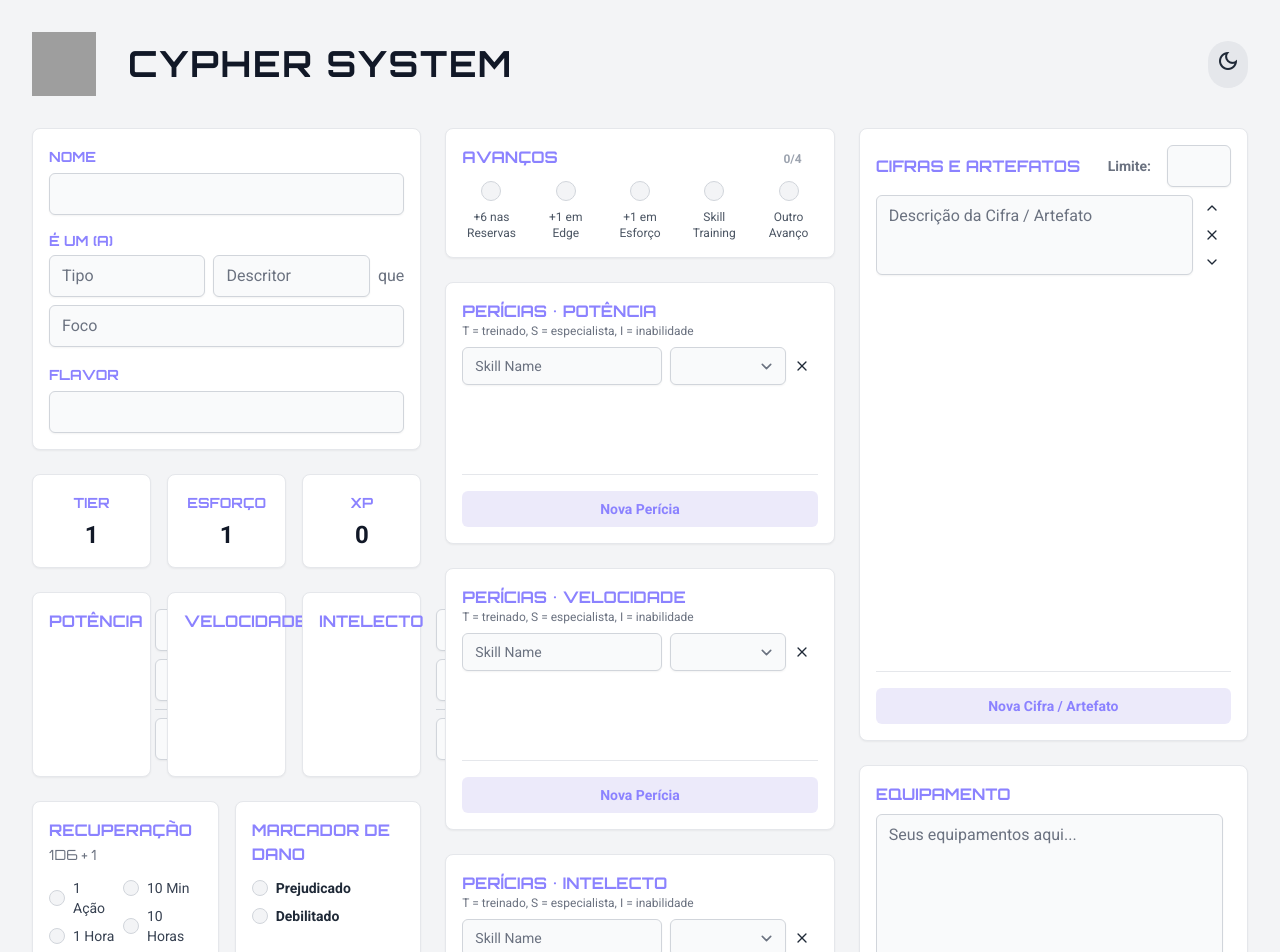
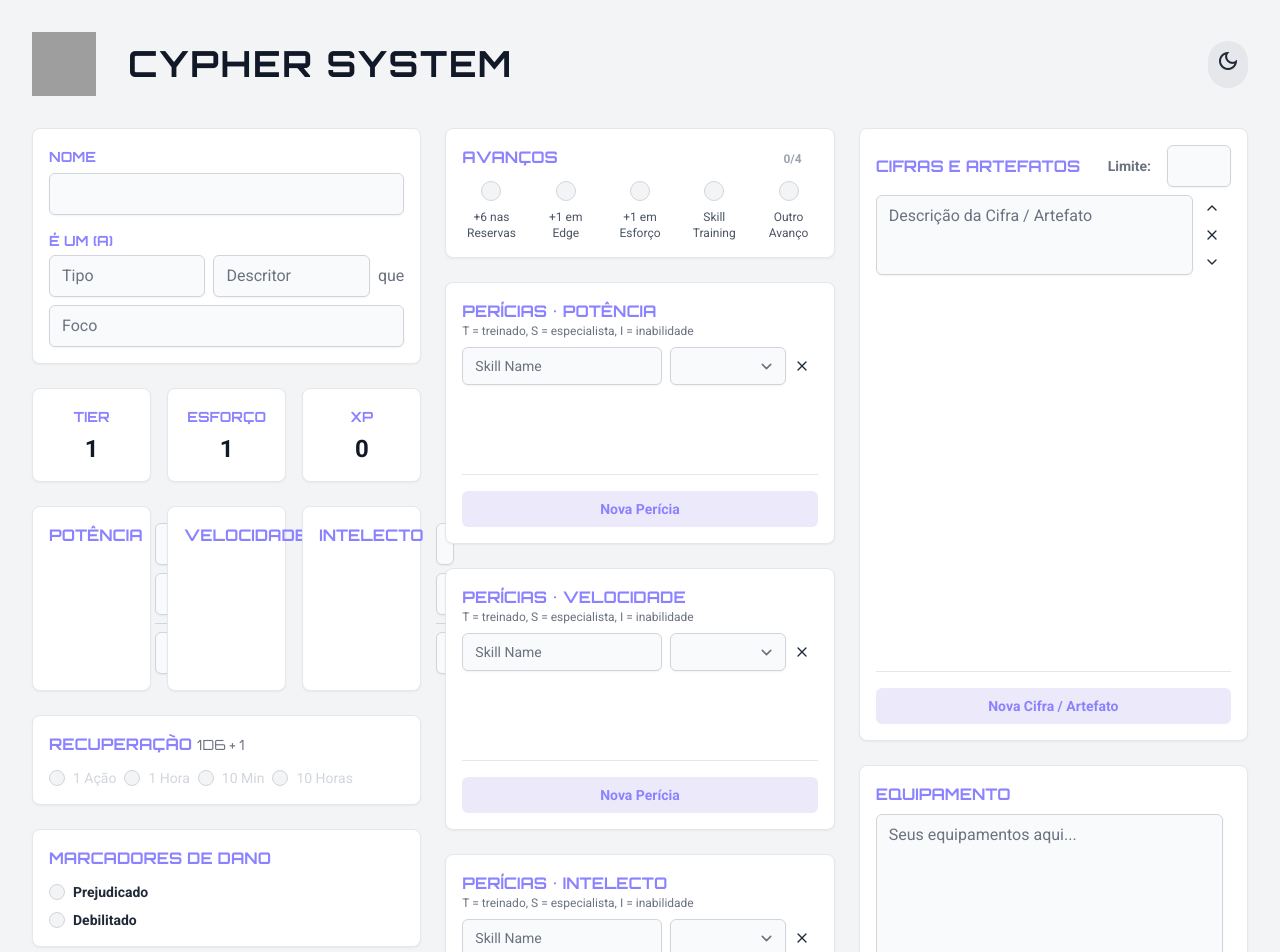
Before and after one commit to savioking/CypherSheet, an Angular app: page / in a window 1280 px wide. Shown: the top 952 px of the page. Built offline with nearby package versions, Linux system fonts and the light colour scheme; grey boxes are pictures that could not be loaded.

Commit message:
wip: mudanças iniciais para cypher v2

```diff
--- a/src/app/app.html
+++ b/src/app/app.html
@@ -23,7 +23,7 @@
             class="block w-full mt-1 rounded-md border-gray-300 dark:border-gray-600 bg-gray-50 dark:bg-gray-700 shadow-sm focus:border-primary focus:ring focus:ring-primary focus:ring-opacity-50 text-gray-900 dark:text-white"
             id="name" type="text" />
         </div>
-        <div class="mb-4">
+        <div >
           <p class="font-display text-sm uppercase text-primary font-bold">É um (a)</p>
           <div class="flex flex-col sm:flex-row sm:items-center mt-1 space-y-2 sm:space-y-0 sm:space-x-2">
             <input [(ngModel)]="sheet.type"
@@ -38,12 +38,12 @@
             class="block w-full mt-2 rounded-md border-gray-300 dark:border-gray-600 bg-gray-50 dark:bg-gray-700 shadow-sm focus:border-primary focus:ring focus:ring-primary focus:ring-opacity-50 text-gray-900 dark:text-white"
             placeholder="Foco" type="text" />
         </div>
-        <div>
+        <!-- <div>
           <label class="font-display text-sm uppercase text-primary font-bold" for="focus">Flavor</label>
           <input [(ngModel)]="sheet.flavor"
             class="block w-full mt-1 rounded-md border-gray-300 dark:border-gray-600 bg-gray-50 dark:bg-gray-700 shadow-sm focus:border-primary focus:ring focus:ring-primary focus:ring-opacity-50 text-gray-900 dark:text-white"
             id="flavor" type="text" />
-        </div>
+        </div> -->
       </div>
 
       <!-- Tier/Effort/XP Block -->
@@ -121,31 +121,31 @@
       </div>
 
       <!-- Recovery / Damage Block -->
-      <div class="grid grid-cols-1 md:grid-cols-2 gap-4">
+      <!-- <div class="grid grid-cols-1 md:grid-cols-2 gap-4"> -->
         <div class="bg-white dark:bg-gray-800 p-4 rounded-lg shadow-sm border border-gray-200 dark:border-gray-700">
           <h3 class="font-display uppercase text-primary font-bold mb-3">Recuperação <span
               class="text-sm font-normal text-gray-500 dark:text-gray-400">1d6 + {{sheet.tier}}</span></h3>
-          <div class="flex flex-row gap-2">
-            <div class="space-y-2 text-sm text-gray-700 dark:text-gray-300">
+          <div class="flex flex-row gap-2 text-sm text-gray-300 dark:text-gray-300">
+            <!-- <div class="space-y-2 text-sm text-gray-700 dark:text-gray-300"> -->
               <div class="flex items-center"><input [(ngModel)]="sheet.recovery[0]"
                   class="h-4 w-4 rounded border-gray-300 dark:border-gray-600 text-primary focus:ring-primary bg-gray-100 dark:bg-gray-900 dark:ring-offset-gray-800"
                   type="checkbox" /> <span class="ml-2">1 Ação</span></div>
               <div class="flex items-center"><input [(ngModel)]="sheet.recovery[2]"
                   class="h-4 w-4 rounded border-gray-300 dark:border-gray-600 text-primary focus:ring-primary bg-gray-100 dark:bg-gray-900 dark:ring-offset-gray-800"
                   type="checkbox" /> <span class="ml-2">1 Hora</span></div>
-            </div>
-            <div class="space-y-2 text-sm text-gray-700 dark:text-gray-300">
+            <!-- </div> -->
+            <!-- <div class="space-y-2 text-sm text-gray-700 dark:text-gray-300"> -->
               <div class="flex items-center"><input [(ngModel)]="sheet.recovery[1]"
                   class="h-4 w-4 rounded border-gray-300 dark:border-gray-600 text-primary focus:ring-primary bg-gray-100 dark:bg-gray-900 dark:ring-offset-gray-800"
                   type="checkbox" /> <span class="ml-2">10 Min</span></div>
               <div class="flex items-center"><input [(ngModel)]="sheet.recovery[3]"
                   class="h-4 w-4 rounded border-gray-300 dark:border-gray-600 text-primary focus:ring-primary bg-gray-100 dark:bg-gray-900 dark:ring-offset-gray-800"
                   type="checkbox" /> <span class="ml-2">10 Horas</span></div>
-            </div>
+            <!-- </div> -->
           </div>
         </div>
         <div class="bg-white dark:bg-gray-800 p-4 rounded-lg shadow-sm border border-gray-200 dark:border-gray-700">
-          <h3 class="font-display uppercase text-primary font-bold mb-3">Marcador de Dano</h3>
+          <h3 class="font-display uppercase text-primary font-bold mb-3">Marcadores de Dano</h3>
           <div class="space-y-2 text-sm">
             <label class="flex items-start">
               <input [(ngModel)]="sheet.damage[0]"
@@ -165,7 +165,7 @@
             </label>
           </div>
         </div>
-      </div>
+      <!-- </div> -->
 
       <!-- Habilidades. -->
        <!-- TODO: Mudar para o Padrão das Cifras -->
```
